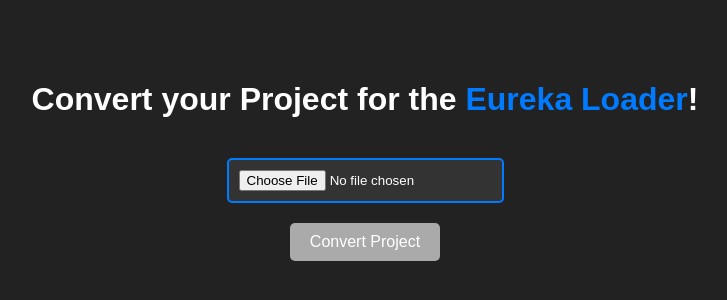
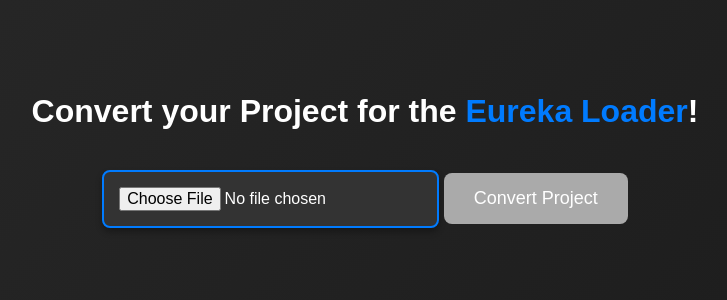
Before and after one commit to KyleKart/tweureka, a plain HTML site: page index.html in a window 1280 px wide. Shown: the part 240-540 px from the top of the page, without its empty margins (275-1002 px from the left). Drawn offline with nearby package versions, Linux system fonts and the light colour scheme.

Commit message:
visual upgrade

```diff
--- a/index.html
+++ b/index.html
@@ -15,12 +15,16 @@
     <style>
         :root {
             --main-color: #007BFF;
-            --bg-color: #222222;
+            --bg-gradient-start: #2a2a2a;
+            --bg-gradient-end: #1a1a1a;
             --input-bg: #333333;
             --btn-bg: var(--main-color);
             --btn-hover-bg: #0056b3;
             --text-color: #ffffff;
+            --shadow: rgba(0, 0, 0, 0.3) 0px 4px 6px;
+            --btn-shadow: rgba(0, 0, 0, 0.2) 0px 4px 8px;
         }
+
         body {
             font-family: Arial, sans-serif;
             display: flex;
@@ -29,53 +33,84 @@
             justify-content: center;
             height: 100vh;
             margin: 0;
-            background-color: var(--bg-color);
+            background: linear-gradient(135deg, var(--bg-gradient-start), var(--bg-gradient-end));
             color: var(--text-color);
         }
+
         h1 {
             color: var(--text-color);
             margin-bottom: 20px;
+            font-size: 32px;
+            font-weight: bold;
         }
+
         input[type="file"] {
             margin: 20px 0;
-            padding: 10px;
+            padding: 15px;
             border: 2px solid var(--main-color);
-            border-radius: 5px;
+            border-radius: 8px;
             background-color: var(--input-bg);
-            color: var(--text-color);
-            cursor: pointer;
-        }
-        button {
-            padding: 10px 20px;
-            border: none;
-            border-radius: 5px;
-            background-color: var(--btn-bg);
             color: var(--text-color);
             font-size: 16px;
             cursor: pointer;
-            transition: background-color 0.3s ease;
+            transition: all 0.3s ease-in-out;
+            box-shadow: var(--shadow);
         }
+
+        input[type="file"]:hover {
+            background-color: #444444;
+            border-color: var(--btn-hover-bg);
+        }
+
+        button {
+            padding: 15px 30px;
+            border: none;
+            border-radius: 8px;
+            background-color: var(--btn-bg);
+            color: var(--text-color);
+            font-size: 18px;
+            cursor: pointer;
+            transition: background-color 0.3s ease, transform 0.2s ease-in-out;
+            box-shadow: var(--btn-shadow);
+        }
+
         button:disabled {
             background-color: #aaa;
             cursor: not-allowed;
+            box-shadow: none;
         }
+
         button:not(:disabled):hover {
             background-color: var(--btn-hover-bg);
+            transform: translateY(-2px);
         }
+
+        button:not(:disabled):active {
+            transform: translateY(0);
+        }
+
         a {
             color: var(--main-color);
             text-decoration: none;
             transition: color 0.3s ease;
+            font-weight: bold;
         }
+
         a:hover {
             color: #0056b3;
+        }
+
+        .content {
+            text-align: center;
         }
     </style>
 </head>
 <body>
-    <h1>Convert your Project for the <a href="https://eureka.codingclip.cc/" target="_blank">Eureka Loader</a>!</h1>
-    <input type="file" id="fileInput" accept=".sb3,.pmp">
-    <button id="downloadButton" disabled>Convert Project</button>
+    <div class="content">
+        <h1>Convert your Project for the <a href="https://eureka.codingclip.cc/" target="_blank">Eureka Loader</a>!</h1>
+        <input type="file" id="fileInput" accept=".sb3,.pmp">
+        <button id="downloadButton" disabled>Convert Project</button>
+    </div>
 
     <script src="https://cdnjs.cloudflare.com/ajax/libs/jszip/3.7.1/jszip.min.js"></script>
     <script src="https://cdnjs.cloudflare.com/ajax/libs/FileSaver.js/2.0.5/FileSaver.min.js"></script>
@@ -129,7 +164,7 @@
         function downloadModifiedFile() {
             if (modifiedBlob) {
                 const fileNameWithoutExtension = originalFileName.replace(/\.[^/.]+$/, "");
-                const modifiedFileName = `eureka_${fileNameWithoutExtension}.sb3`;
+                const modifiedFileName = `eureka_${fileNameWithoutExtension}.sb3`;  // Changed to eureka_ prefix
                 saveAs(modifiedBlob, modifiedFileName);
             }
         }
```
